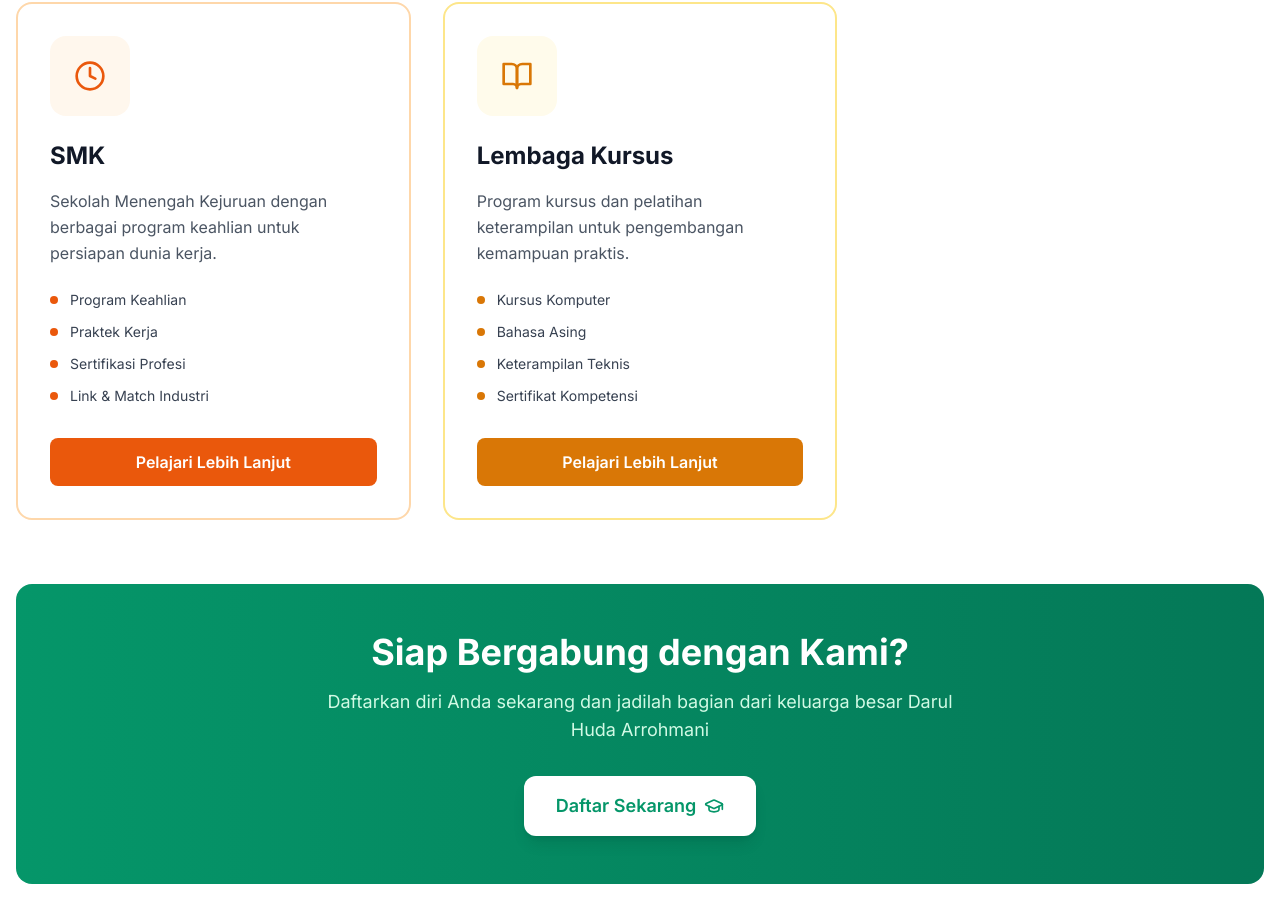
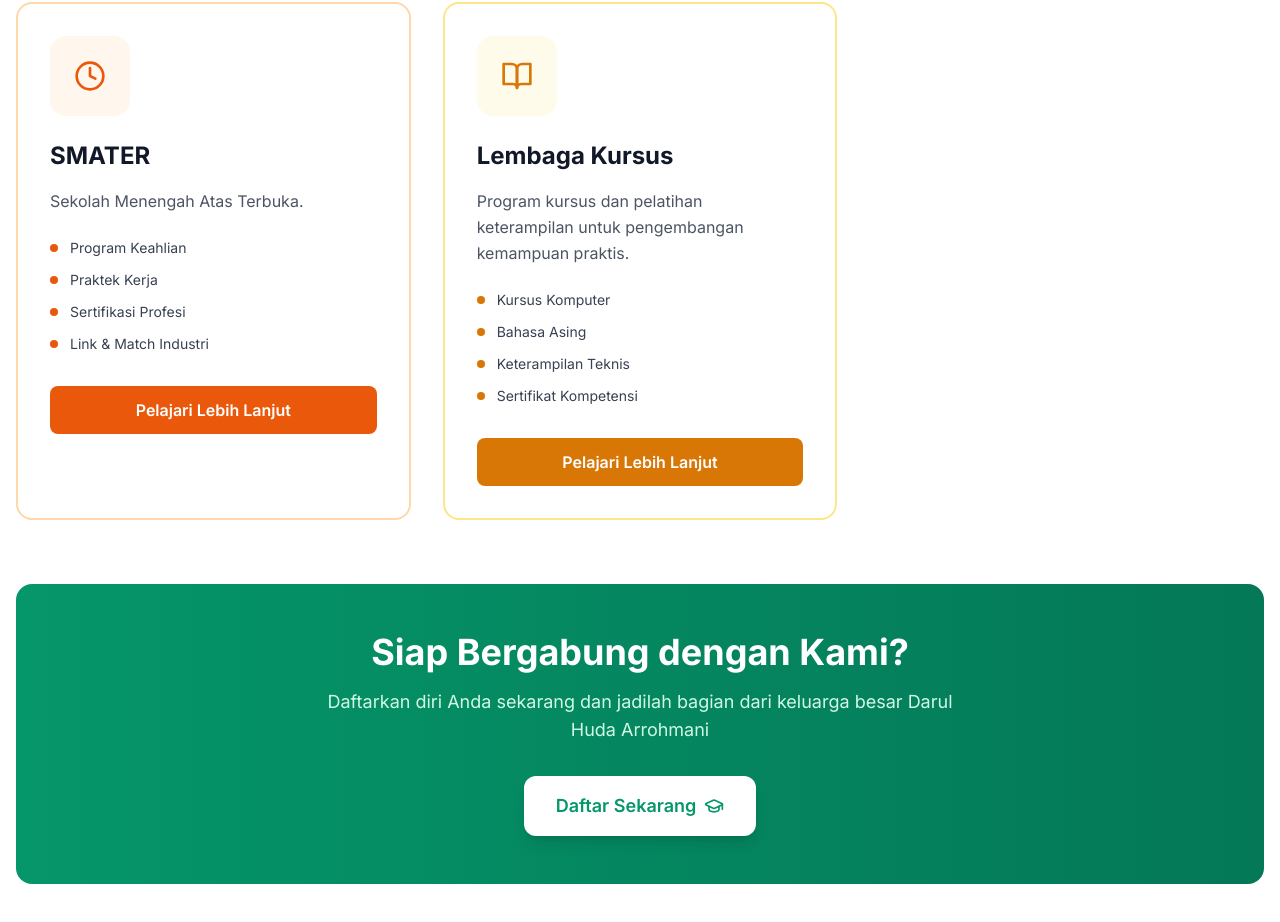
Before and after one commit to Abdulkohar-design/SMPBDARULHUDA, a React (Vite) app: page / in a window 1280 px wide. Shown: the part 1789-2711 px from the top of the page. Built offline with nearby package versions, Linux system fonts and the light colour scheme.

Commit message:
Update Programs.tsx

```diff
--- a/src/components/Programs.tsx
+++ b/src/components/Programs.tsx
@@ -25,8 +25,8 @@
       color: 'purple'
     },
     {
-      title: 'SMK',
-      description: 'Sekolah Menengah Kejuruan dengan berbagai program keahlian untuk persiapan dunia kerja.',
+      title: 'SMATER',
+      description: 'Sekolah Menengah Atas Terbuka.',
       icon: <Clock className="text-orange-600" size={32} />,
       features: ['Program Keahlian', 'Praktek Kerja', 'Sertifikasi Profesi', 'Link & Match Industri'],
       color: 'orange'
```
